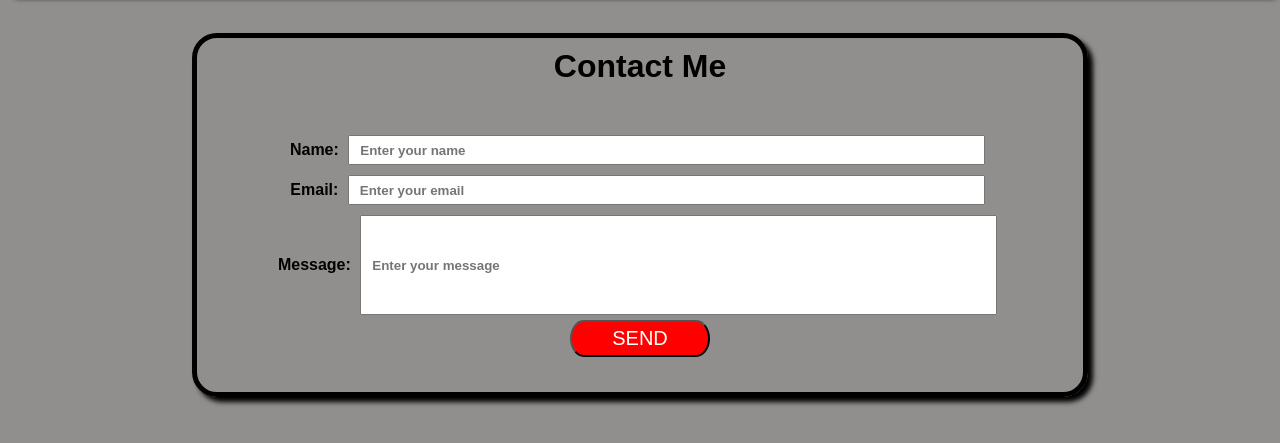
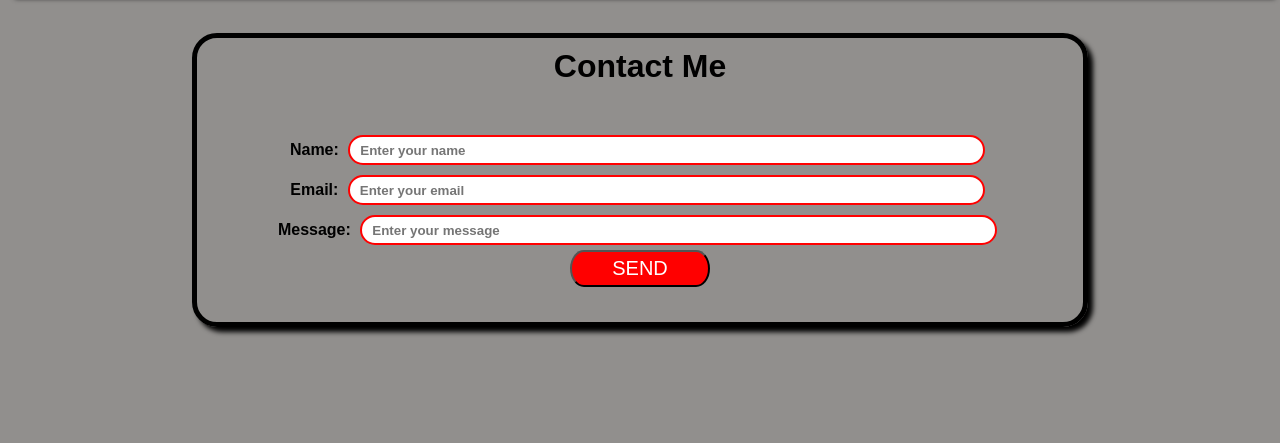
Before and after one commit to Dev-Devin/NEW-PROFESSIONAL-PORT, a plain HTML site: page index.html in a window 1280 px wide. Shown: the part 1352-1795 px from the top of the page. After the commit the page ends 1729 px from the top, so only its background shows below. Drawn offline with Linux system fonts and the light colour scheme; a web font is replaced by a local one.

Commit message:
changing the contact form

```diff
--- a/assets/styles.css
+++ b/assets/styles.css
@@ -193,22 +193,16 @@ figcaption {
 }
 
 #name,
-#email {
+#email,
+#message {
   height: 30px;
   position: relative;
   width: 80%;
   padding: 10px;
   margin: 5px;
   font-weight: bold;
-}
-
-#message {
-  height: 100px;
-  position: relative;
-  width: 80%;
-  padding: 10px;
-  margin: 5px;
-  font-weight: bold;
+  border: 2px solid red;
+  border-radius: 15px;
 }
 
 button {
```
